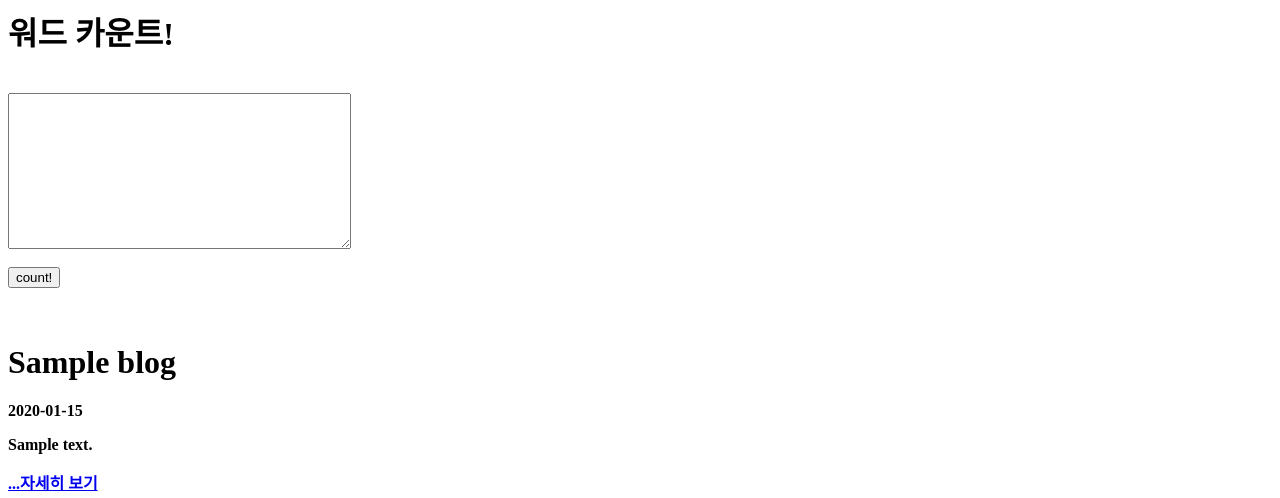
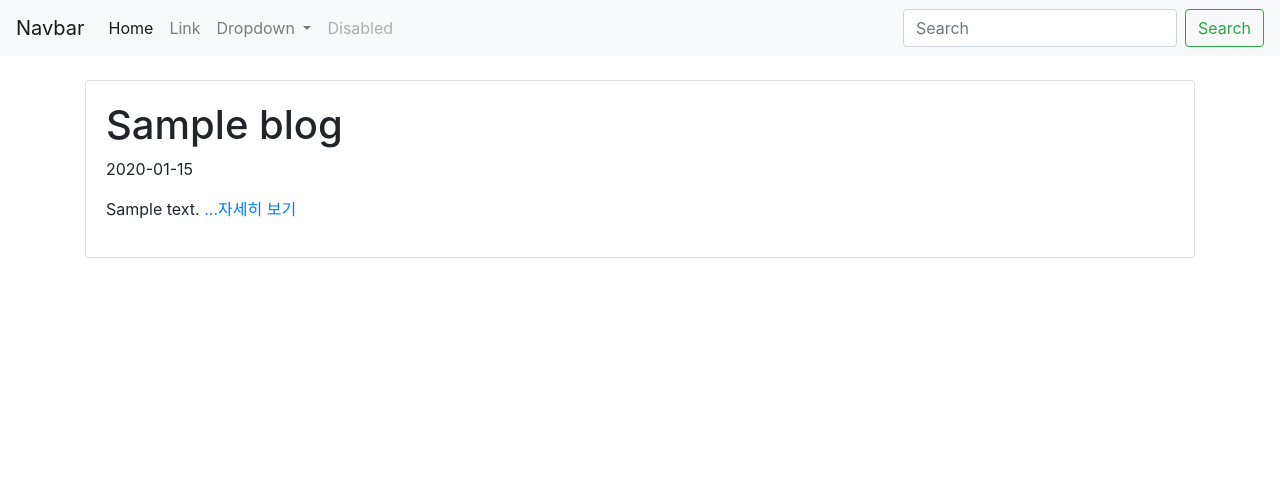
Before and after one commit to happyjerryceo/boardtest, a Django app: template crudapp/templates/home.html in a window 1280 px wide. Shown: the top 498 px of the page. Run offline with Django 3.2, Linux system fonts and the light colour scheme; the template is opened without the code that fills it: most values are stand-ins (such as "Sample title", 1, 10 or a date in 2020); some libraries are stand-ins or nearby versions.

Commit message:
project (2)

```diff
--- a/crudapp/templates/home.html
+++ b/crudapp/templates/home.html
@@ -1,5 +1,66 @@
-<h1>워드 카운트!</h1>
+<head>
+    <link rel="stylesheet" href="https://stackpath.bootstrapcdn.com/bootstrap/4.4.1/css/bootstrap.min.css" integrity="sha384-Vkoo8x4CGsO3+Hhxv8T/Q5PaXtkKtu6ug5TOeNV6gBiFeWPGFN9MuhOf23Q9Ifjh" crossorigin="anonymous">
+    <script src="https://code.jquery.com/jquery-3.4.1.slim.min.js" integrity="sha384-J6qa4849blE2+poT4WnyKhv5vZF5SrPo0iEjwBvKU7imGFAV0wwj1yYfoRSJoZ+n" crossorigin="anonymous"></script>
+    <script src="https://cdn.jsdelivr.net/npm/popper.js@1.16.0/dist/umd/popper.min.js" integrity="sha384-Q6E9RHvbIyZFJoft+2mJbHaEWldlvI9IOYy5n3zV9zzTtmI3UksdQRVvoxMfooAo" crossorigin="anonymous"></script>
+    <script src="https://stackpath.bootstrapcdn.com/bootstrap/4.4.1/js/bootstrap.min.js" integrity="sha384-wfSDF2E50Y2D1uUdj0O3uMBJnjuUD4Ih7YwaYd1iqfktj0Uod8GCExl3Og8ifwB6" crossorigin="anonymous"></script>
+</head>
 
+
+<body>
+    <nav class="navbar navbar-expand-lg navbar-light bg-light">
+        <a class="navbar-brand" href="#">Navbar</a>
+        <button class="navbar-toggler" type="button" data-toggle="collapse" data-target="#navbarSupportedContent" aria-controls="navbarSupportedContent" aria-expanded="false" aria-label="Toggle navigation">
+          <span class="navbar-toggler-icon"></span>
+        </button>
+
+        <div class="collapse navbar-collapse" id="navbarSupportedContent">
+          <ul class="navbar-nav mr-auto">
+            <li class="nav-item active">
+              <a class="nav-link" href="#">Home <span class="sr-only">(current)</span></a>
+            </li>
+            <li class="nav-item">
+              <a class="nav-link" href="#">Link</a>
+            </li>
+            <li class="nav-item dropdown">
+              <a class="nav-link dropdown-toggle" href="#" id="navbarDropdown" role="button" data-toggle="dropdown" aria-haspopup="true" aria-expanded="false">
+                Dropdown
+              </a>
+              <div class="dropdown-menu" aria-labelledby="navbarDropdown">
+                <a class="dropdown-item" href="#">Action</a>
+                <a class="dropdown-item" href="#">Another action</a>
+                <div class="dropdown-divider"></div>
+                <a class="dropdown-item" href="#">Something else here</a>
+              </div>
+            </li>
+            <li class="nav-item">
+              <a class="nav-link disabled" href="#" tabindex="-1" aria-disabled="true">Disabled</a>
+            </li>
+          </ul>
+          <form class="form-inline my-2 my-lg-0">
+            <input class="form-control mr-sm-2" type="search" placeholder="Search" aria-label="Search">
+            <button class="btn btn-outline-success my-2 my-sm-0" type="submit">Search</button>
+          </form>
+        </div>
+    </nav>
+
+
+    <br>
+      {% for blog in blogs.all %}
+      <div class="container">
+      <div class="card">
+        <div class="card-body">
+        <h1>{{ blog.title }}</h1>
+        <p>{{ blog.pub_date | date:"Y-m-d" }}</p>
+        <p>{{ blog.summary }}<a href="{% url 'detail' blog.id %}"> ...자세히 보기</a></p>
+        </div>
+      </div>
+      </div>
+      <br>
+      {% endfor %}
+</body>
+
+</body>
+<!--
 <b><br>
 <form action="{% url 'new' %}">
     <textarea cols="40" rows="10" name='fulltext'></textarea>
@@ -7,8 +68,4 @@
     <input type="submit" value="count!" />
 </form>
 <br>
-{% for blog in blogs.all %}
-    <h1>{{ blog.title }}</h1>
-    <p>{{ blog.pub_date | date:"Y-m-d" }}</p>
-    <p>{{ blog.summary }}</p><a href="{% url 'detail' blog.id %}">...자세히 보기</a>
-{% endfor %}
+-->
```
